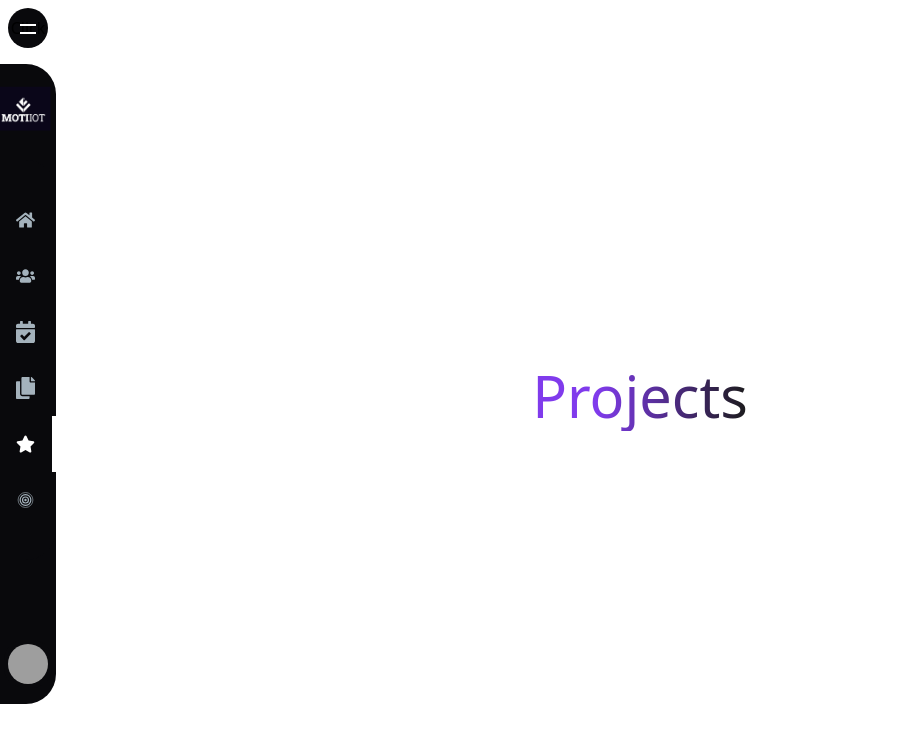
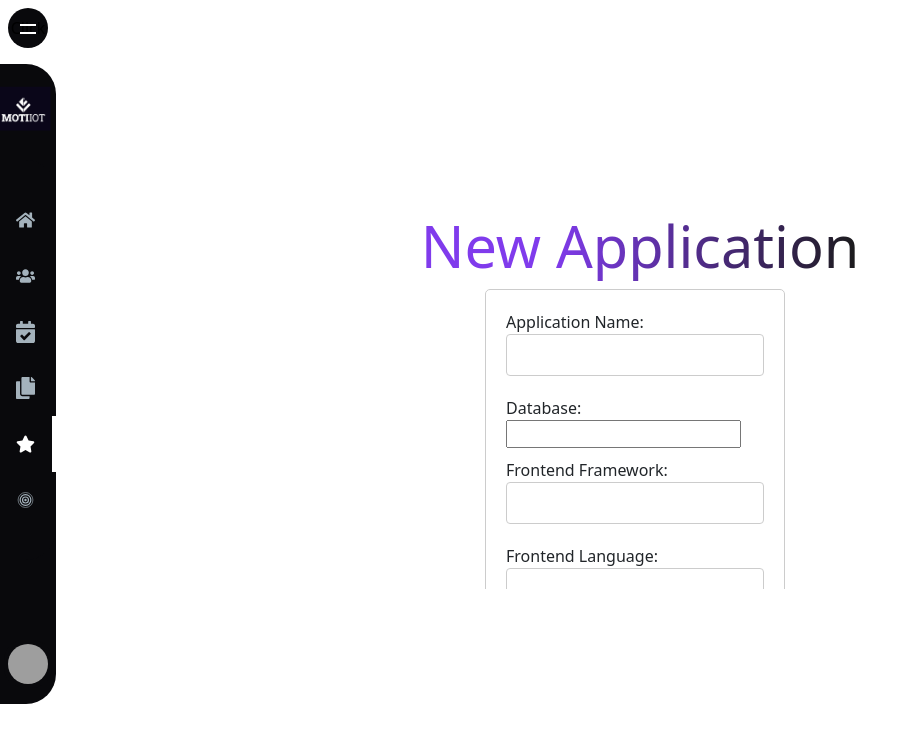
Before and after one commit to bcgov-brwang/d3, a React (Create React App) app in the folder web-console/web-console/: page /projects in a window 1280 px wide. Shown: the top 742 px of the page, without its empty margins (0-918 px from the left). Built offline with nearby package versions, Linux system fonts and the light colour scheme; grey boxes are pictures that could not be loaded.

Commit message:
fixed generate char error when read from db

```diff
--- a/web-console/web-console/src/Pages/Projects.js
+++ b/web-console/web-console/src/Pages/Projects.js
@@ -1,7 +1,9 @@
+import ApplicationForm from "../components/applicationForm";
 import MotionHoc from "./MotionHoc";
 
 const ProjectsComponent = () => {
-  return <h1>Projects</h1>;
+  // return <h1>Projects</h1>;
+  return <ApplicationForm/>
 };
 
 const Projects = MotionHoc(ProjectsComponent);
--- a/web-console/web-console/src/components/application.js
+++ b/web-console/web-console/src/components/application.js
@@ -28,8 +28,10 @@ const Application = () => {
   useEffect(() => {
     const fetchData = async () => {
       try {
-        const response = await fetch('https://localhost:44339/weatherforecast/data');
-        // const response = await fetch('https://localhost:44339/api/applications/testchart');
+        //get json object
+        // const response = await fetch('https://localhost:44339/weatherforecast/data');
+        //get data from db
+        const response = await fetch('https://localhost:44339/api/applications/testchart');
         if (!response.ok) {
           throw new Error('Failed to fetch data');
         }
--- /dev/null
+++ b/web-console/web-console/src/components/applicationForm.js
@@ -0,0 +1,216 @@
+import React, { useState } from 'react';
+
+const ApplicationForm = () => {
+  const [name, setName] = useState('');
+  const [database, setDatabase] = useState('');
+  const [frontendFramework, setFrontendFramework] = useState('');
+  const [frontendLanguage, setFrontendLanguage] = useState('');
+  const [backendFramework, setBackendFramework] = useState('');
+  const [backendLanguage, setBackendLanguage] = useState('');
+  const [hostType, setHostType] = useState('');
+  const [cicdType, setCicdType] = useState('');
+
+  const [externalApis, setExternalApis] = useState('');
+  const [exposedApis, setExposedApis] = useState('');
+  const [stakeholders, setStakeholders] = useState('');
+  const [techContacts, setTechContacts] = useState('');
+  const [releaseDate, setReleaseDate] = useState('');
+  const [hostServers, setHostServers] = useState('');
+  const [databaseServers, setDatabaseServers] = useState('');
+  const [currentVersion, setCurrentVersion] = useState('');
+
+  const handleSubmit = async (event) => {
+    event.preventDefault();
+
+    // Create an object with the form data
+    const formData = {
+      name,
+      database,
+      frontendFramework,
+      frontendLanguage,
+      backendFramework,
+      backendLanguage,
+      hostType,
+      cicdType,
+      externalApis,
+      exposedApis,
+      stakeholders,
+      techContacts,
+      releaseDate,
+      hostServers,
+      databaseServers,
+      currentVersion
+    };
+
+    try {
+      // Send the form data to the backend API
+      const url = "https://localhost:44339/api/applications";
+      const response = await fetch(url, {
+        method: 'POST',
+        headers: {
+          'Content-Type': 'application/json'
+        },
+        body: JSON.stringify(formData)
+      });
+
+      if (response.ok) {
+        // Application submitted successfully
+        console.log('Application submitted!');
+      } else {
+        // Handle the error if the submission fails
+        console.error('Application submission failed.');
+      }
+    } catch (error) {
+      console.error('Error:', error);
+    }
+  };
+
+  return (
+    <div>
+      <h1>New Application</h1>
+      <div className="scroll-panel">
+
+
+          <form className="form-container" onSubmit={handleSubmit}>
+              <label>
+                  Application Name:
+                  <input
+                      type="text"
+                      value={name}
+                      onChange={(event) => setName(event.target.value)}
+                  />
+              </label>
+
+              <label>
+                  Database:
+                  <input
+                      type="database"
+                      value={database}
+                      onChange={(event) => setDatabase(event.target.value)}
+                  />
+              </label>
+
+              <label>
+                  Frontend Framework:
+                  <input
+                      type="text"
+                      value={frontendFramework}
+                      onChange={(event) => setFrontendFramework(event.target.value)}
+                  />
+              </label>
+              <label>
+                  Frontend Language:
+                  <input
+                      type="text"
+                      value={frontendLanguage}
+                      onChange={(event) => setFrontendLanguage(event.target.value)}
+                  />
+              </label>
+              <label>
+                  Backend Framework:
+                  <input
+                      type="text"
+                      value={backendFramework}
+                      onChange={(event) => setBackendFramework(event.target.value)}
+                  />
+              </label>
+              <label>
+                  Backend Language:
+                  <input
+                      type="text"
+                      value={backendLanguage}
+                      onChange={(event) => setBackendLanguage(event.target.value)}
+                  />
+              </label>
+              <label>
+                  Host Type:
+                  <input
+                      type="text"
+                      value={hostType}
+                      onChange={(event) => setHostType(event.target.value)}
+                  />
+              </label>
+              <label>
+                  CICD Type:
+                  <input
+                      type="text"
+                      value={cicdType}
+                      onChange={(event) => setCicdType(event.target.value)}
+                  />
+              </label>
+              <label>
+                  External APIs:
+                  <input
+                      type="text"
+                      value={externalApis}
+                      onChange={(event) => setExternalApis(event.target.value)}
+                  />
+              </label>
+              <label>
+                  Exposed APIs:
+                  <input
+                      type="text"
+                      value={exposedApis}
+                      onChange={(event) => setExposedApis(event.target.value)}
+                  />
+              </label>
+              <label>
+                  Stakeholders:
+                  <input
+                      type="text"
+                      value={stakeholders}
+                      onChange={(event) => setStakeholders(event.target.value)}
+                  />
+              </label>
+              <label>
+                  Technical Contants:
+                  <input
+                      type="text"
+                      value={techContacts}
+                      onChange={(event) => setTechContacts(event.target.value)}
+                  />
+              </label>
+              <label>
+                  Release Date:
+                  <input
+                      type="text"
+                      value={releaseDate}
+                      onChange={(event) => setReleaseDate(event.target.value)}
+                  />
+              </label>
+              <label>
+                  Host Servers:
+                  <input
+                      type="text"
+                      value={hostServers}
+                      onChange={(event) => setHostServers(event.target.value)}
+                  />
+              </label>
+              <label>
+                  Database Servers:
+                  <input
+                      type="text"
+                      value={databaseServers}
+                      onChange={(event) => setDatabaseServers(event.target.value)}
+                  />
+              </label>
+              <label>
+                  Current Version:
+                  <input
+                      type="text"
+                      value={currentVersion}
+                      onChange={(event) => setCurrentVersion(event.target.value)}
+                  />
+              </label>
+
+              <button type="submit">Submit</button>
+          </form>
+
+      </div>
+
+    </div>
+
+  );
+};
+
+export default ApplicationForm;
--- a/web-console/web-console/src/css/site.css
+++ b/web-console/web-console/src/css/site.css
@@ -12,3 +12,47 @@
     font-family: sans-serif;
     font-size: 10px;
   }
+
+  .form-container {
+    width: 300px;
+    margin: 0 auto;
+    padding: 20px;
+    border: 1px solid #ccc;
+    border-radius: 5px;
+  }
+
+  .form-container label {
+    display: block;
+    margin-bottom: 10px;
+  }
+
+  .form-container input[type="text"],
+  .form-container input[type="email"] {
+    width: 100%;
+    padding: 8px;
+    border: 1px solid #ccc;
+    border-radius: 4px;
+    box-sizing: border-box;
+    margin-bottom: 10px;
+  }
+
+  .scroll-panel .form-container button {
+    background-color: #4CAF50;
+    color: white;
+    padding: 10px 15px;
+    border: none;
+    border-radius: 4px;
+    cursor: pointer;
+  }
+
+  .scroll-panel .form-container button:hover {
+    background-color: #45a049;
+  }
+
+  .scroll-panel {
+    max-height: 300px; /* Adjust the height as needed */
+    overflow: auto;
+    padding-right: 10px; /* Add right padding to account for the scrollbar */
+  }
+
+  /* Rest of the styles from the previous example... */
```
Also changed, not shown: 2 other files (tests, documents, lock files or other folders).
